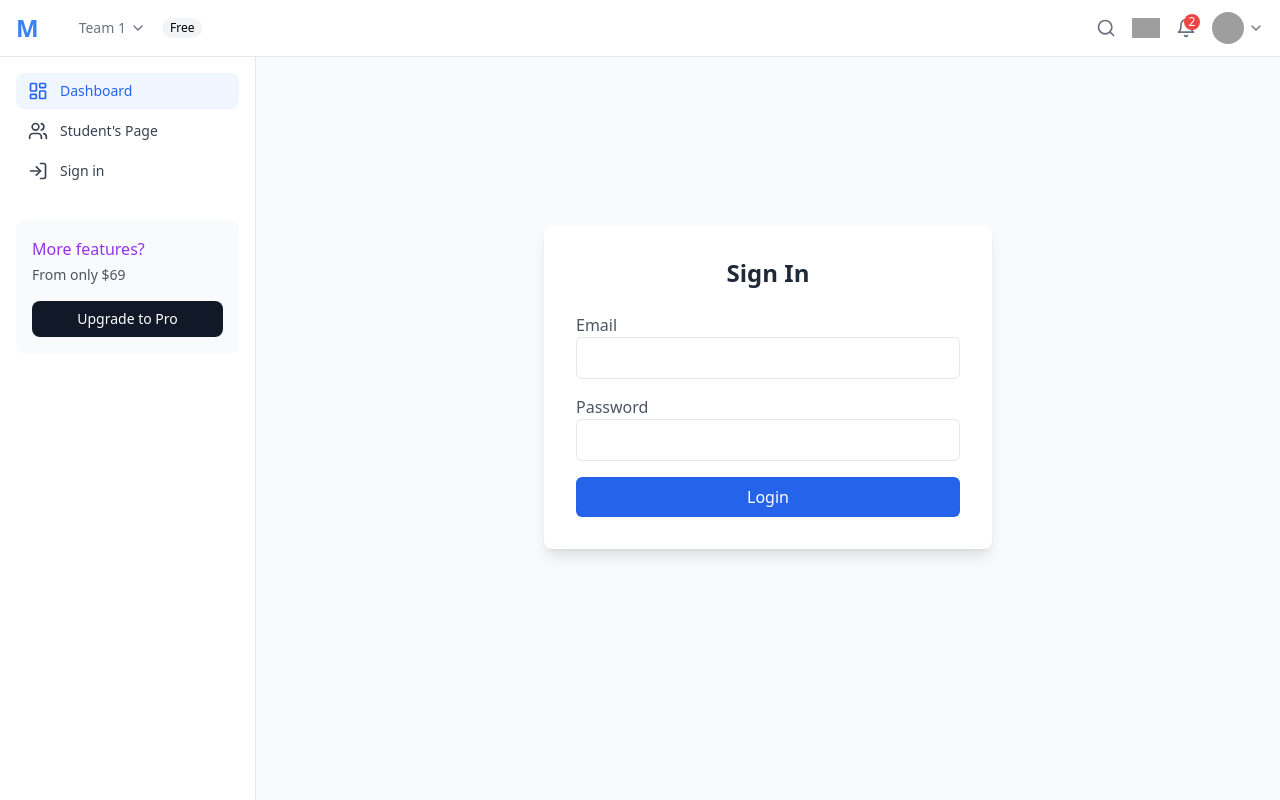
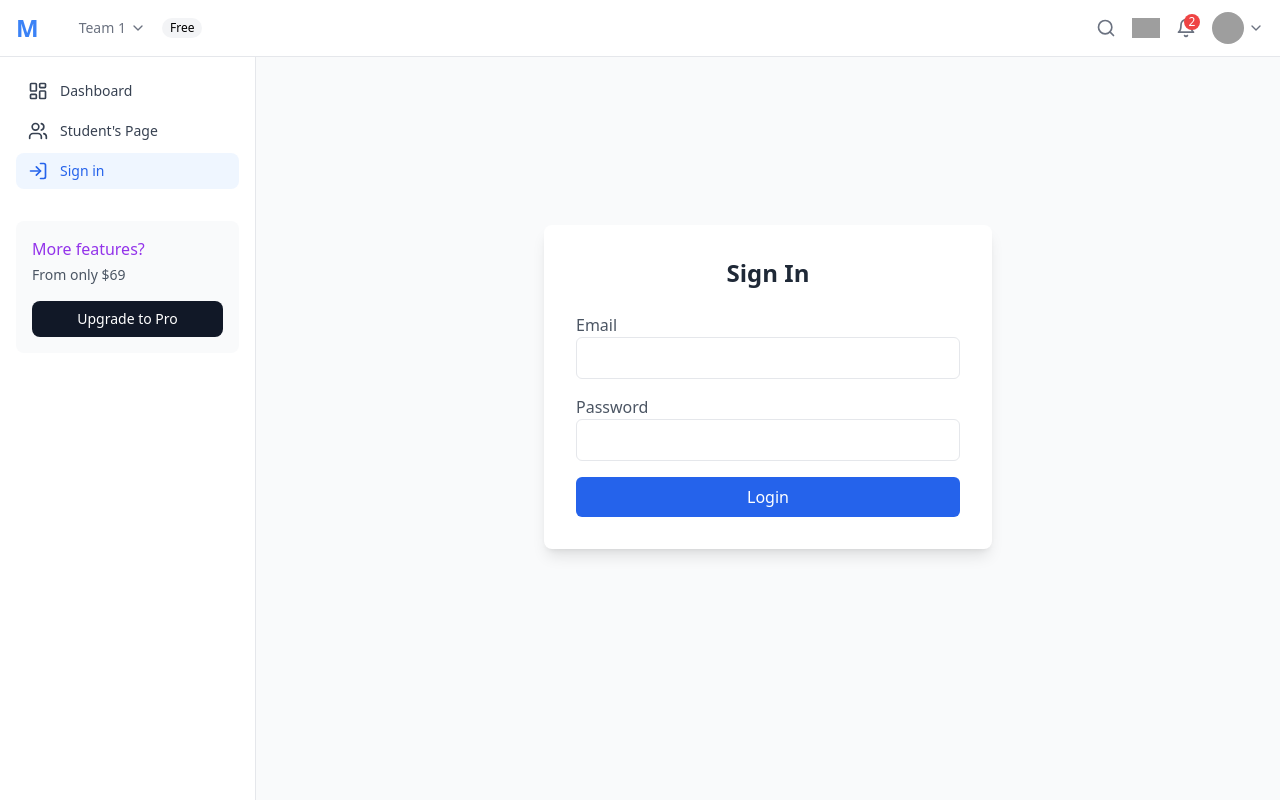
Before and after one commit to PrAyAg9/Assignment-MadRocket, a React (Vite) app: page /login in a window 1280 px wide. Built offline with nearby package versions, Linux system fonts and the light colour scheme; no server answers; grey boxes are pictures that could not be loaded.

Commit message:
Update LeftSidebar.tsx

```diff
--- a/src/components/LeftSidebar.tsx
+++ b/src/components/LeftSidebar.tsx
@@ -1,17 +1,9 @@
 import React from 'react';
-import { Link } from 'react-router-dom';
+import { NavLink } from 'react-router-dom';
 import {
   LayoutDashboard,
   Users,
-  ShoppingBag,
-  FileText,
   LogIn,
-  Search,
-  Bell,
-  ShoppingBasket,
-  MessageSquare,
-  ChevronDown,
-  Github
 } from 'lucide-react';
 
 function LeftSidebar() {
@@ -19,27 +11,42 @@ function LeftSidebar() {
       <aside className="fixed left-0 top-[57px] bottom-0 w-64 bg-white border-r border-gray-200 overflow-y-auto">
         <div className="p-4">
           <nav className="space-y-1">
-      <Link
+            <NavLink
               to="/"
-        className="flex items-center gap-3 px-3 py-2 text-sm font-medium text-blue-600 bg-blue-50 rounded-lg"
+              className={({ isActive }) =>
+                'flex items-center gap-3 px-3 py-2 text-sm font-medium rounded-lg ' +
+                (isActive
+                  ? 'text-blue-600 bg-blue-50'
+                  : 'text-gray-700 hover:bg-gray-50')
+              }
             >
               <LayoutDashboard className="w-5 h-5" />
               Dashboard
-      </Link>
-      <Link
+            </NavLink>
+            <NavLink
               to="/students"
-        className="flex items-center gap-3 px-3 py-2 text-sm font-medium text-gray-700 hover:bg-gray-50 rounded-lg"
+              className={({ isActive }) =>
+                'flex items-center gap-3 px-3 py-2 text-sm font-medium rounded-lg ' +
+                (isActive
+                  ? 'text-blue-600 bg-blue-50'
+                  : 'text-gray-700 hover:bg-gray-50')
+              }
             >
               <Users className="w-5 h-5" />
               Student's Page
-      </Link>
-      <Link
+            </NavLink>
+            <NavLink
               to="/login"
-        className="flex items-center gap-3 px-3 py-2 text-sm font-medium text-gray-700 hover:bg-gray-50 rounded-lg"
+              className={({ isActive }) =>
+                'flex items-center gap-3 px-3 py-2 text-sm font-medium rounded-lg ' +
+                (isActive
+                  ? 'text-blue-600 bg-blue-50'
+                  : 'text-gray-700 hover:bg-gray-50')
+              }
             >
               <LogIn className="w-5 h-5" />
               Sign in
-      </Link>
+            </NavLink>
           </nav>
 
           <div className="mt-8 p-4 bg-gray-50 rounded-lg">
@@ -53,4 +60,5 @@ function LeftSidebar() {
       </aside>
     );
 }
+
 export default LeftSidebar;
```
Lines whose indentation alone changed are shown as unchanged.
